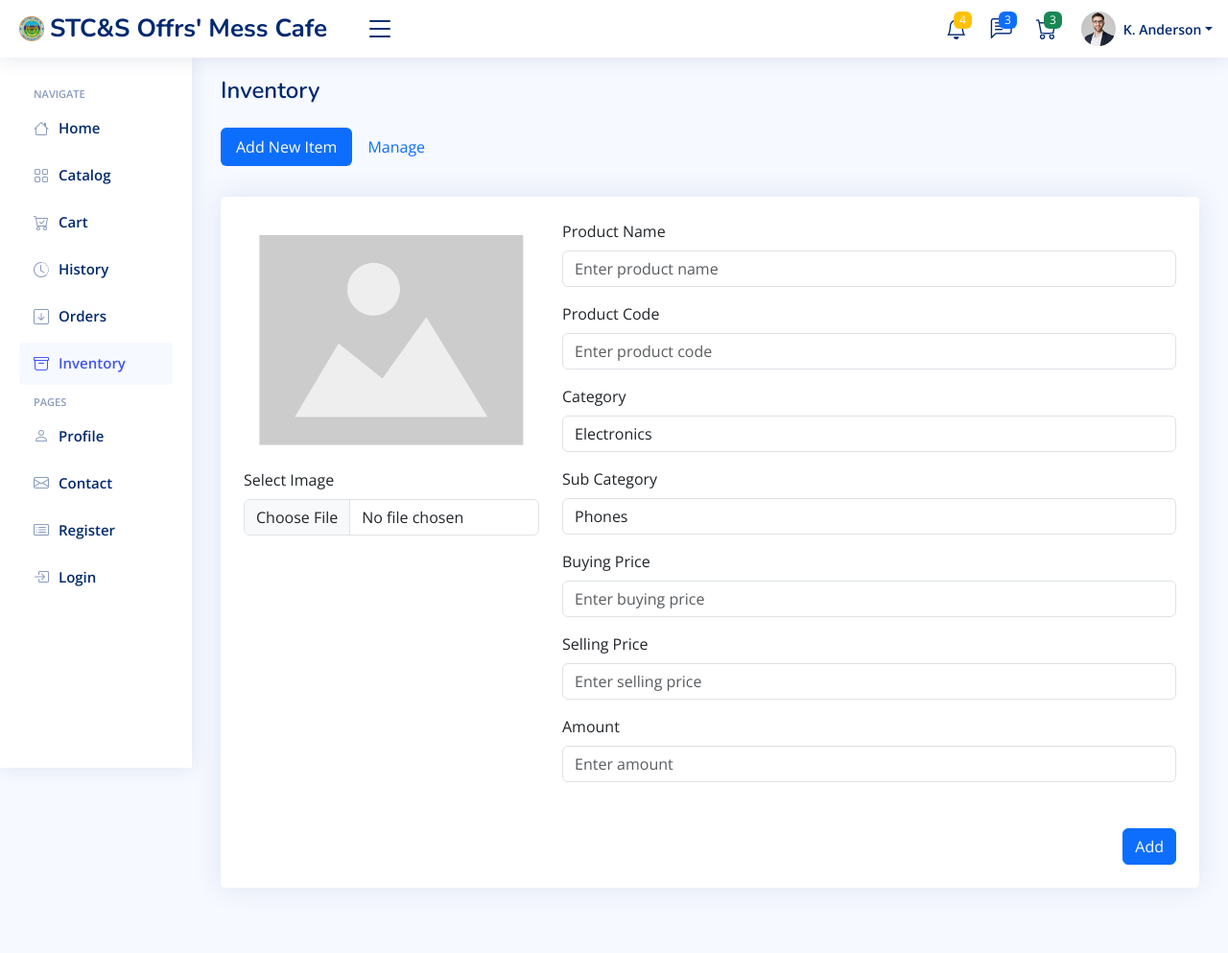
After one commit to Mahdi3M/Canteen_Management, a Django app: page /nco_inventory/ in a window 1280 px wide. The commit adds this page. Shown: the whole page at 96% size. Run offline with Django 4.2, Linux system fonts and the light colour scheme; some libraries are stand-ins or nearby versions.

Commit message:
Add New Item Page Complete

```diff
--- /dev/null
+++ b/Canteen/templates/Canteen/nco_inventory.html
@@ -0,0 +1,122 @@
+{% extends 'base.html' %}
+{% load static %}
+
+{% block main %}
+<main id="main" class="main">
+
+  <div class="pagetitle">
+    <h1>Inventory</h1>
+  </div><!-- End Page Title -->
+
+  <!-- Pills Tabs -->
+  <ul class="nav nav-pills my-4" id="pills-tab" role="tablist">
+    <li class="nav-item" role="presentation">
+      <button class="nav-link active" id="pills-new-item-tab" data-bs-toggle="pill" data-bs-target="#pills-new-item" type="button" role="tab" aria-controls="pills-new-item" aria-selected="true">Add New Item</button>
+    </li>
+    <li class="nav-item" role="presentation">
+      <button class="nav-link" id="pills-manage-tab" data-bs-toggle="pill" data-bs-target="#pills-manage" type="button" role="tab" aria-controls="pills-manage" aria-selected="false">Manage</button>
+    </li>
+  </ul>
+  <div class="tab-content pt-2" id="myTabContent">
+    <div class="tab-pane fade show active" id="pills-new-item" role="tabpanel" aria-labelledby="new-item-tab">
+      <div class="card p-4 mb-5">
+        <form action="/action_page.php" method="post" class="needs-validation" novalidate>
+          <div class="row">
+            <div class="col-4">
+              <div class="image-preview">
+                  <img id="preview" src={% static 'assets/img/default.png' %} alt="Image Preview" class="p-3 mb-2" style="max-width: 100%; height: auto; border-radius: 8px;">
+              </div>
+              <div class="mb-3">
+                  <label for="image" class="form-label">Select Image</label>
+                  <input type="file" class="form-control" id="image" name="image" onchange="previewImage()">
+              </div>
+            </div>
+            <div class="col-8">
+              <div class="mb-3">
+                <label for="productName" class="form-label">Product Name</label>
+                <input type="text" class="form-control" id="productName" placeholder="Enter product name" name="productName" required>
+                <div class="invalid-feedback">Please enter the product name.</div>
+              </div>
+              <div class="mb-3">
+                <label for="productCode" class="form-label">Product Code</label>
+                <input type="text" class="form-control" id="productCode" placeholder="Enter product code" name="productCode" required>
+                <div class="invalid-feedback">Please enter the product code.</div>
+              </div>
+              <div class="mb-3">
+                <label for="category" class="form-label">Category</label>
+                <select class="form-control" id="category" name="category">
+                  <option value="electronics">Electronics</option>
+                  <option value="clothes">Clothes</option>
+                  <option value="food">Food</option>
+                  <option value="books">Books</option>
+                </select>
+              </div>
+              <div class="mb-3">
+                <label for="subCategory" class="form-label">Sub Category</label>
+                <select class="form-control" id="subCategory" name="subCategory">
+                  <option value="phones">Phones</option>
+                  <option value="laptops">Laptops</option>
+                  <option value="shirts">Shirts</option>
+                  <option value="pants">Pants</option>
+                </select>
+              </div>
+              <div class="mb-3">
+                <label for="buyingPrice" class="form-label">Buying Price</label>
+                <input type="number" class="form-control" id="buyingPrice" placeholder="Enter buying price" name="buyingPrice" required>
+                <div class="invalid-feedback">Please enter the buying price.</div>
+              </div>
+              <div class="mb-3">
+                <label for="sellingPrice" class="form-label">Selling Price</label>
+                <input type="number" class="form-control" id="sellingPrice" placeholder="Enter selling price" name="sellingPrice" required>
+                <div class="invalid-feedback">Please enter the selling price.</div>
+              </div>
+              <div class="mb-3">
+                <label for="amount" class="form-label">Amount</label>
+                <input type="number" class="form-control" id="amount" placeholder="Enter amount" name="amount" required>
+                <div class="invalid-feedback">Please enter the amount.</div>
+              </div>
+              <div class="d-flex justify-content-end mt-5">
+                <button type="submit" class="btn btn-primary align-self-end">Add</button>
+              </div>
+            </div>
+          </div>
+        </form>
+      </div>
+    </div>
+    <div class="tab-pane fade" id="pills-manage" role="tabpanel" aria-labelledby="manage-tab">
+      Nesciunt totam et. Consequuntur magnam aliquid eos nulla dolor iure eos quia. Accusantium distinctio omnis et atque fugiat. Itaque doloremque aliquid sint quasi quia distinctio similique. Voluptate nihil recusandae mollitia dolores. Ut laboriosam voluptatum dicta.
+    </div>
+  </div><!-- End Pills Tabs -->
+
+</main>
+{% endblock main %}
+
+{% block scripts %}
+<script>
+  $("#inventory").removeClass("collapsed");
+</script>
+
+<script>
+  function previewImage() {
+      var preview = document.getElementById('preview');
+      var imageInput = document.getElementById('image');
+
+      if (imageInput.files && imageInput.files[0]) {
+          var reader = new FileReader();
+
+          reader.onload = function(e) {
+              preview.src = e.target.result;
+          };
+
+          reader.readAsDataURL(imageInput.files[0]);
+      }
+  }
+
+  function clearImage() {
+      var preview = document.getElementById('preview');
+      var imageInput = document.getElementById('image');
+      preview.src = '#';
+      imageInput.value = ''; // Clear the selected file
+  }
+</script>
+{% endblock scripts %}
--- a/Canteen/urls.py
+++ b/Canteen/urls.py
@@ -15,4 +15,5 @@ urlpatterns = [
     path('customer_history/', views.customer_history, name="customer_history"),
 
     path('nco_order/', views.nco_order, name="nco_order"),
+    path('nco_inventory/', views.nco_inventory, name="nco_inventory"),
 ]
--- a/Canteen/views.py
+++ b/Canteen/views.py
@@ -35,5 +35,8 @@ def customer_history(request):
 def nco_order(request):
     return render(request, "Canteen/nco_order.html")
 
+def nco_inventory(request):
+    return render(request, "Canteen/nco_inventory.html")
+
 
 #<-- ======= Admin ======= -->
--- a/templates/sidebar.html
+++ b/templates/sidebar.html
@@ -44,6 +44,13 @@
         </a>
       </li>
 
+      <li class="nav-item">
+        <a id="inventory" class="nav-link collapsed" href={% url 'Canteen:nco_inventory' %}>
+          <i class="bi bi-archive"></i>
+          <span>Inventory</span>
+        </a>
+      </li>
+
       <!-- ======= Other Pages ======= -->
 
       <li class="nav-heading">Pages</li>
```
Also changed, not shown: static/assets/img/default.png (added).
